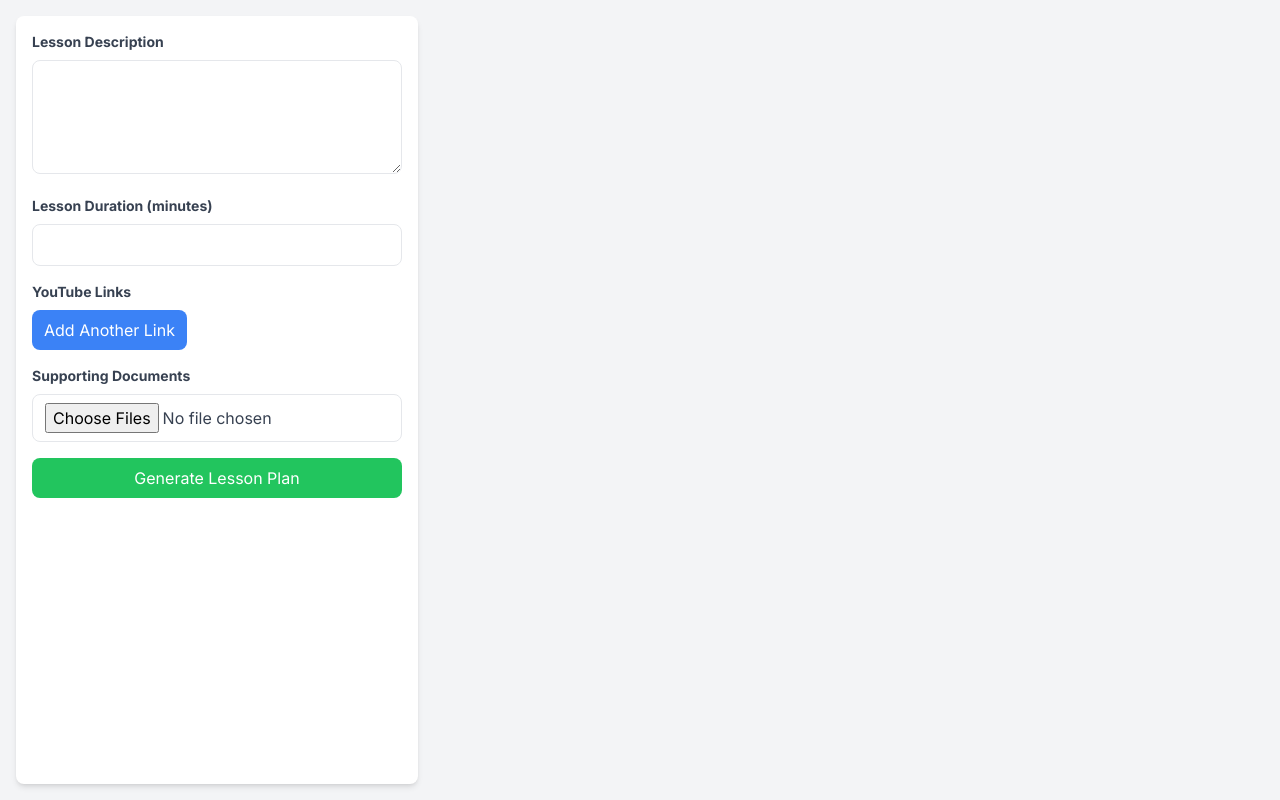
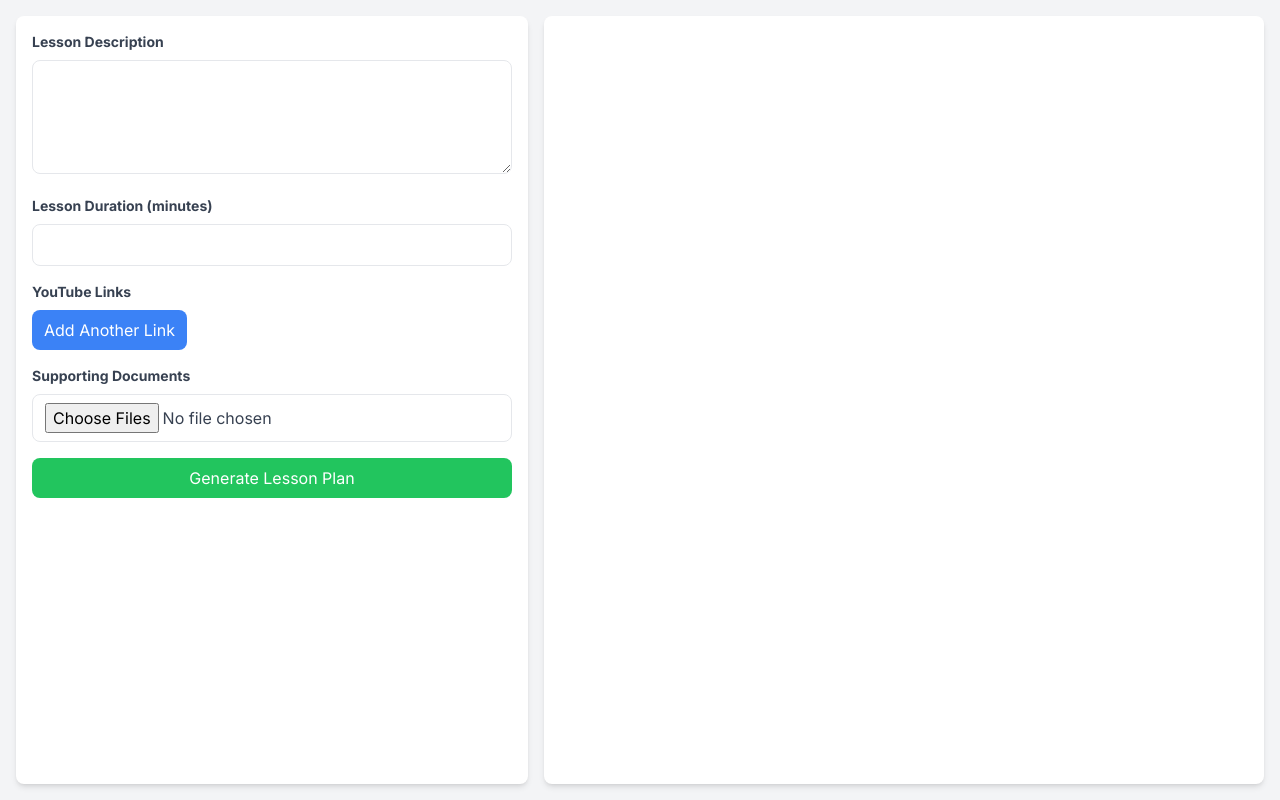
Before and after one commit to WHEREISDAN/lesson-planner, a Next.js app: page / in a window 1280 px wide. Built offline with nearby package versions, Linux system fonts and the light colour scheme.

Commit message:
Add react-loading-indicators package and update dependencies in package.json

```diff
--- a/package.json
+++ b/package.json
@@ -17,6 +17,7 @@
     "openai": "^4.51.0",
     "react": "^18",
     "react-dom": "^18",
+    "react-loading-indicators": "^0.2.3",
     "react-markdown": "^9.0.1",
     "remark-gfm": "^4.0.0"
   },
--- a/src/components/LessonForm.tsx
+++ b/src/components/LessonForm.tsx
@@ -3,6 +3,7 @@
 import { useState, useEffect } from 'react';
 import Markdown from 'markdown-to-jsx';
 import 'tailwindcss/tailwind.css';
+import { Mosaic } from 'react-loading-indicators';
 
 const LessonForm = () => {
   const [lessonDescription, setLessonDescription] = useState('');
@@ -11,6 +12,7 @@ const LessonForm = () => {
   const [files, setFiles] = useState<FileList | null>(null);
   const [lessonPlan, setLessonPlan] = useState<string | null>(null);
   const [visible, setVisible] = useState(false);
+  const [isLoading, setIsLoading] = useState(false);
 
   const handleAddYoutubeLink = () => {
     setYoutubeLinks([...youtubeLinks, '']);
@@ -24,6 +26,7 @@ const LessonForm = () => {
 
   const handleSubmit = async (e: React.FormEvent) => {
     e.preventDefault();
+    setIsLoading(true);
 
     const formData = new FormData();
     formData.append('lessonDescription', lessonDescription);
@@ -52,6 +55,8 @@ const LessonForm = () => {
       }
     } catch (error) {
       console.error('Error submitting form', error);
+    } finally {
+      setIsLoading(false);
     }
   };
 
@@ -62,8 +67,8 @@ const LessonForm = () => {
   }, [lessonPlan]);
 
   return (
-    <div className="flex justify-center items-start space-x-4 p-4">
-      <div className="w-full max-w-md h-full p-4 bg-white shadow-md rounded-lg">
+    <div className="flex justify-center items-start space-x-4 p-4 w-screen">
+      <div className="w-full max-w-lg h-full p-4 bg-white shadow-md rounded-lg">
         <form onSubmit={handleSubmit}>
           <div className="mb-4">
             <label className="block text-gray-700 text-sm font-bold mb-2">Lesson Description</label>
@@ -118,12 +123,20 @@ const LessonForm = () => {
           </div>
         </form>
       </div>
-      {lessonPlan && (
-        <div className={`w-full max-w-2xl p-4 bg-white text-gray-700 shadow-md rounded-lg overflow-auto transition-opacity duration-500 ease-in-out ${visible ? 'opacity-100' : 'opacity-0'}`} style={{ height: 'calc(100vh - 2rem)' }}>
-          <h2 className="text-lg font-bold">Generated Lesson Plan</h2>
-          <Markdown className="prose">{lessonPlan}</Markdown>
+      <div className='w-full p-4 bg-white text-gray-700 shadow-md rounded-lg' style={{ height: 'calc(100vh - 2rem)' }}>
+        {isLoading ? (
+            <div className="w-full p-4 text-gray-700 flex justify-center items-center" style={{ height: 'calc(100vh - 2rem)' }}>
+            <Mosaic color="#f3f4f6" size="medium" text="" textColor="" />
+            </div>
+        ) : (
+            lessonPlan && (
+            <div className={`w-11/12 p-4 text-gray-700 overflow-auto transition-opacity duration-500 ease-in-out ${visible ? 'opacity-100' : 'opacity-0'}`} style={{ height: 'calc(100vh - 2rem)' }}>
+                <h2 className="text-lg font-bold">Generated Lesson Plan</h2>
+                <Markdown className="prose">{lessonPlan}</Markdown>
+            </div>
+            )
+        )}
         </div>
-      )}
     </div>
   );
 };
--- a/src/pages/api/generateLessonPlan.ts
+++ b/src/pages/api/generateLessonPlan.ts
@@ -12,8 +12,17 @@ export const config = {
   },
 };
 
+// Ensure the uploads directory exists
+const ensureUploadsDir = () => {
+  const uploadDir = path.join(process.cwd(), 'uploads');
+  if (!fs.existsSync(uploadDir)) {
+    fs.mkdirSync(uploadDir);
+  }
+};
+
 const parseForm = (req: NextApiRequest): Promise<{ fields: formidable.Fields; files: formidable.Files }> => {
-  const form = formidable({ uploadDir: path.join(process.cwd(), '/uploads'), keepExtensions: true });
+  ensureUploadsDir();
+  const form = formidable({ uploadDir: path.join(process.cwd(), 'uploads'), keepExtensions: true });
   return new Promise((resolve, reject) => {
     form.parse(req, (err, fields, files) => {
       if (err) {
@@ -47,7 +56,7 @@ export default async (req: NextApiRequest, res: NextApiResponse) => {
     console.log('Form data parsed successfully:', fields, files);
 
     const { lessonDescription, lessonDuration, youtubeLinks } = fields;
-    const uploadedFiles = files.files ? (files.files as formidable.File[]) : [];
+    const uploadedFiles = Array.isArray(files.files) ? files.files : [files.files];
 
     console.log('Creating vector store...');
     const vectorStore = await openai.beta.vectorStores.create({
@@ -56,12 +65,14 @@ export default async (req: NextApiRequest, res: NextApiResponse) => {
     });
     console.log('Vector store created:', vectorStore);
 
-    if (uploadedFiles.length > 0) {
+    if (uploadedFiles.length > 0 && uploadedFiles[0]) {
       console.log('Uploading files to vector store...');
       const fileUploads = await Promise.all(
-        uploadedFiles.map(file =>
-          toFile(fs.createReadStream(file.filepath), file.originalFilename)
-        )
+        uploadedFiles
+          .filter((file): file is formidable.File => !!file)
+          .map(file =>
+            toFile(fs.createReadStream(file.filepath), file.originalFilename)
+          )
       );
       await openai.beta.vectorStores.fileBatches.uploadAndPoll(vectorStore.id, { files: fileUploads });
       console.log('Files uploaded successfully');
```
Also changed, not shown: 2 other files (tests, documents, lock files or other folders).
